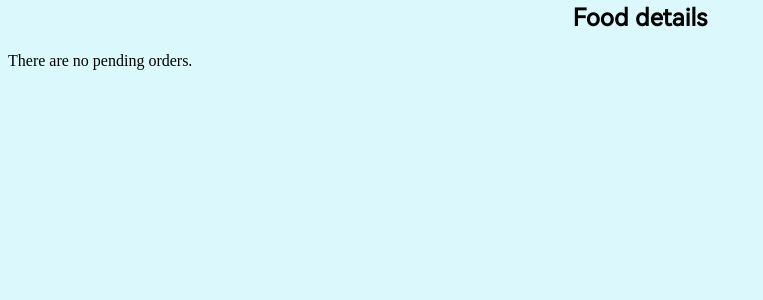
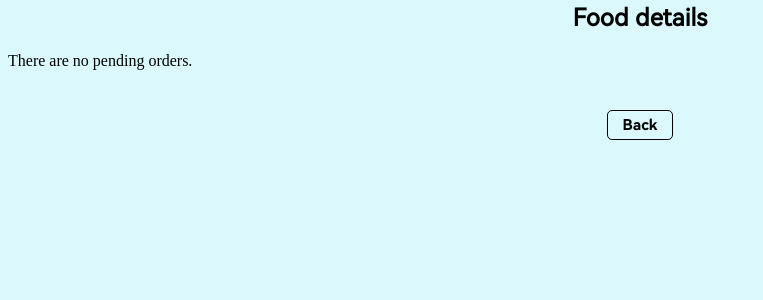
Before and after one commit to SMSOSS/tiferet, a PHP site: page /cpanel/tuner.php in a window 1280 px wide. Shown: the part 167-467 px from the top of the page, without its empty margins (0-763 px from the left). Run offline with PHP 8.4, Linux system fonts and the light colour scheme; the visitor is signed in with stand-in values (Sample User, id 1); data that the repository does not hold is empty.

Commit message:
tiferet: tuner: add back button
Signed-off-by: Wiley Lau <henloboii@protonmail.ch>

```diff
--- a/cpanel/tuner.php
+++ b/cpanel/tuner.php
@@ -196,4 +196,17 @@ if (isset($_POST['untaken'])){
 ?>
 </p>
 </body>
+<footer>
+<h3>
+<?php
+echo "<br>";
+echo '<form method="post">';
+echo '<input type="submit" value="Back" name="back">';
+echo "</form>";
+if (isset($_POST["back"])){
+        header('Location: /cpanel/toolbox.php');
+}
+?>
+</h3>
+</footer>
 </html>
```
